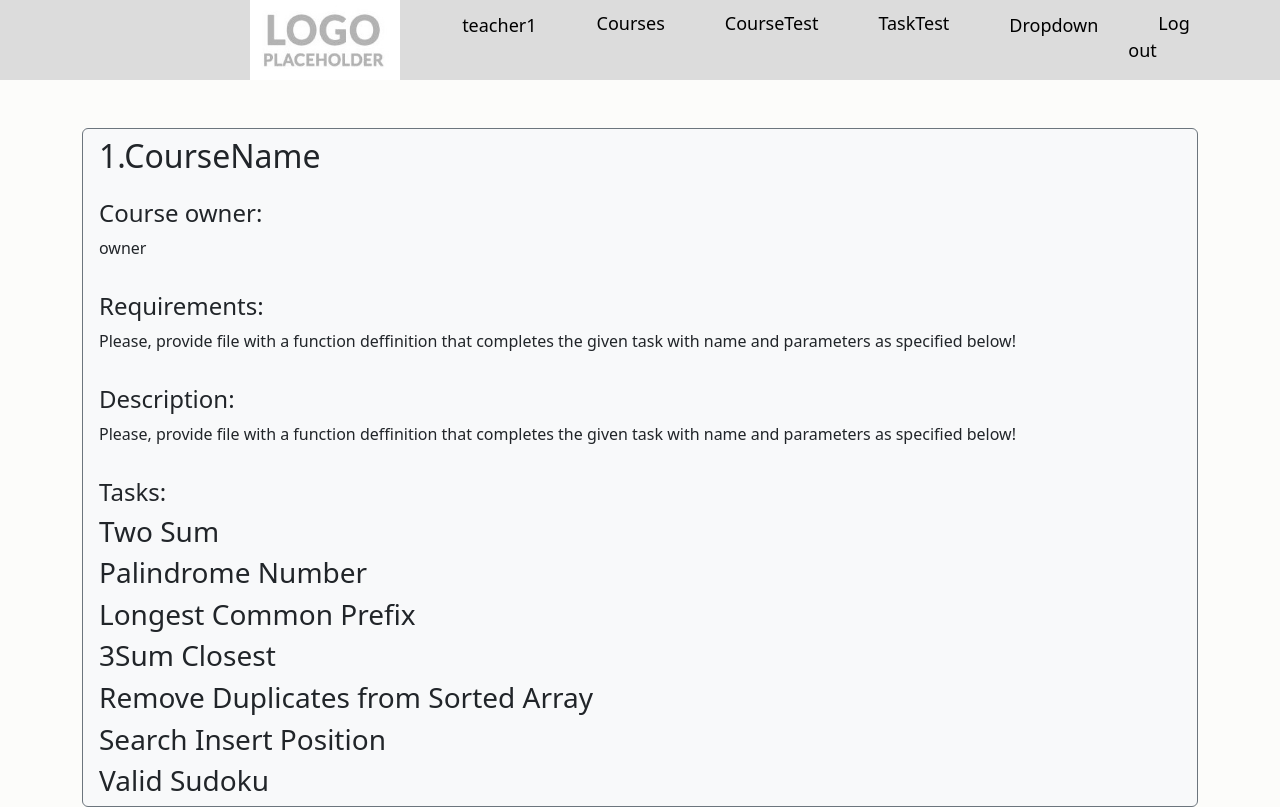
After one commit to Hriis1/LeeTUcode, a PHP site: page /course.php?id=1 in a window 1280 px wide. The commit adds this page. Run offline with PHP 8.4, Linux system fonts and the light colour scheme; some libraries are stand-ins or nearby versions.

Commit message:
Added course page (not fully styled)

```diff
--- a/components/header.php
+++ b/components/header.php
@@ -6,6 +6,7 @@
             echo '<ul>
 			<li class="user-info">' . $_SESSION["user_username"] . '</li>
             <li><a href="courses.php" class="under">Courses</a></li>
+            <li><a href="course.php?id=1" class="under">CourseTest</a></li>
             <li><a href="task.php?id=1" class="under">TaskTest</a></li>
             <li>
                 <div class="dropdown">
--- /dev/null
+++ b/course.php
@@ -0,0 +1,74 @@
+<?php
+include_once "include/courseTask.php";
+include_once "components/head.php";
+?>
+
+<body>
+    <?php include_once "components/header.php" ?>
+    <main>
+
+        <div class="container mt-5">
+            <div class="task-info bg-light border border-secondary rounded ps-3 pt-2">
+                <div class="row">
+                    <div class="col-lg-12">
+                        <h2>
+                            <?php echo $_GET["id"]; ?>.CourseName
+                        </h2>
+                    </div>
+                </div>
+                <div class="row mt-3">
+                    <div class="col-lg-12">
+                        <h4>Course owner:</h4>
+                        <p>owner</p>
+                    </div>
+                </div>
+                <div class="row mt-3">
+                    <div class="col-lg-12">
+                        <h4>Requirements:</h4>
+                        <p>Please, provide file with a function deffinition that completes the given task with name and
+                            parameters as specified below!</p>
+                    </div>
+                </div>
+                <div class="row mt-3">
+                    <div class="col-lg-12">
+                        <h4>Description:</h4>
+                        <p>Please, provide file with a function deffinition that completes the given task with name and
+                            parameters as specified below!</p>
+                    </div>
+                </div>
+                <div class="row mt-3">
+                    <div class="col-lg-12">
+                        <h4>Tasks:</h4>
+                        <div class="courses-container" id="coursesContainer">
+                            <!-- Placeholder data, replace with your actual courses -->
+                            <div class="course-card">
+                                <h3>Two Sum</h3>
+                            </div>
+                            <div class="course-card">
+                                <h3>Palindrome Number</h3>
+                            </div>
+                            <div class="course-card">
+                                <h3>Longest Common Prefix</h3>
+                            </div>
+                            <div class="course-card">
+                                <h3>3Sum Closest</h3>
+                            </div>
+                            <div class="course-card">
+                                <h3>Remove Duplicates from Sorted Array</h3>
+                            </div>
+                            <div class="course-card">
+                                <h3>Search Insert Position</h3>
+                            </div>
+                            <div class="course-card">
+                                <h3>Valid Sudoku</h3>
+                            </div>
+                            <!-- Add more courses as needed -->
+                        </div>
+                    </div>
+                </div>
+
+            </div>
+        </div>
+    </main>
+    <?php include_once "components/footer.php" ?>
+</body>
```
